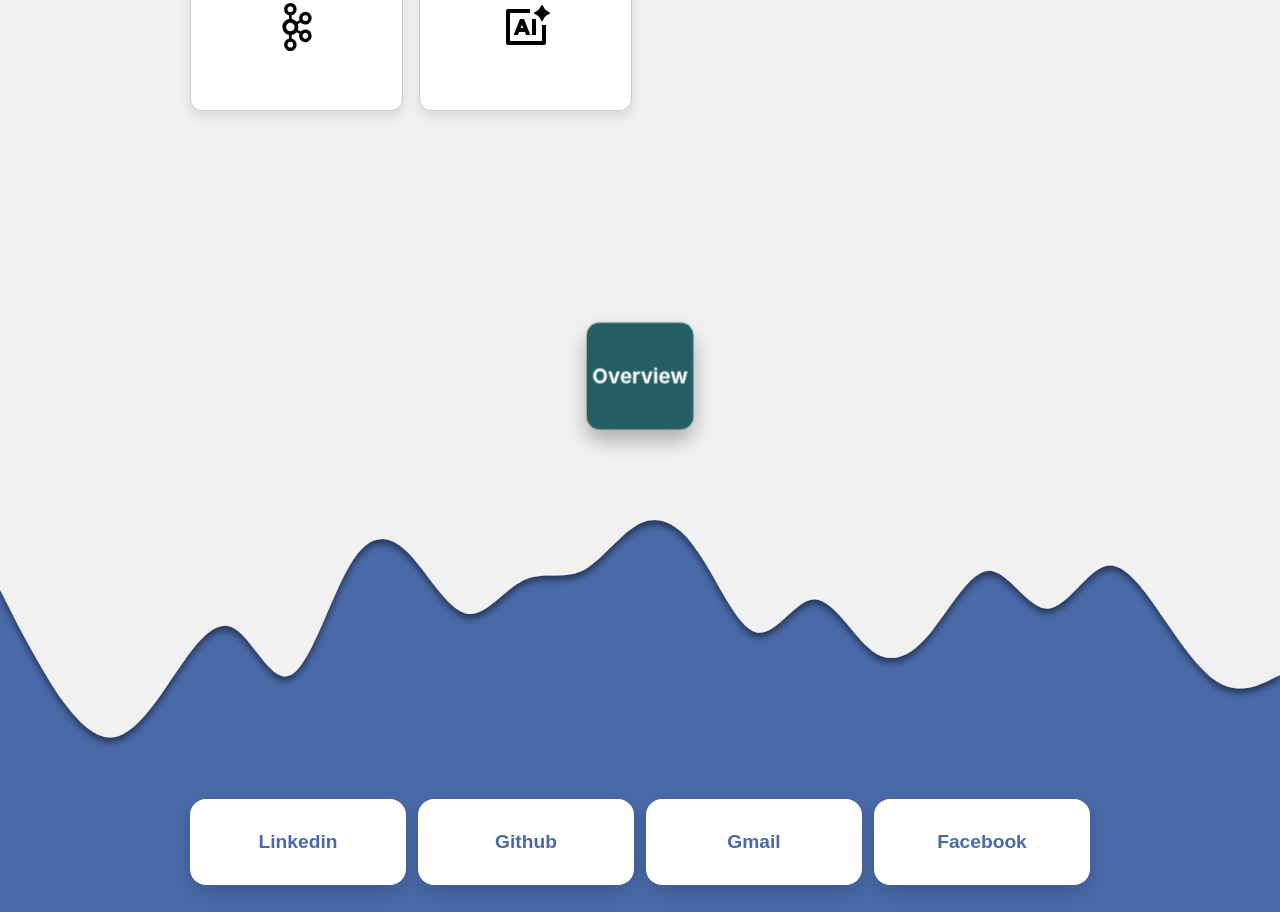
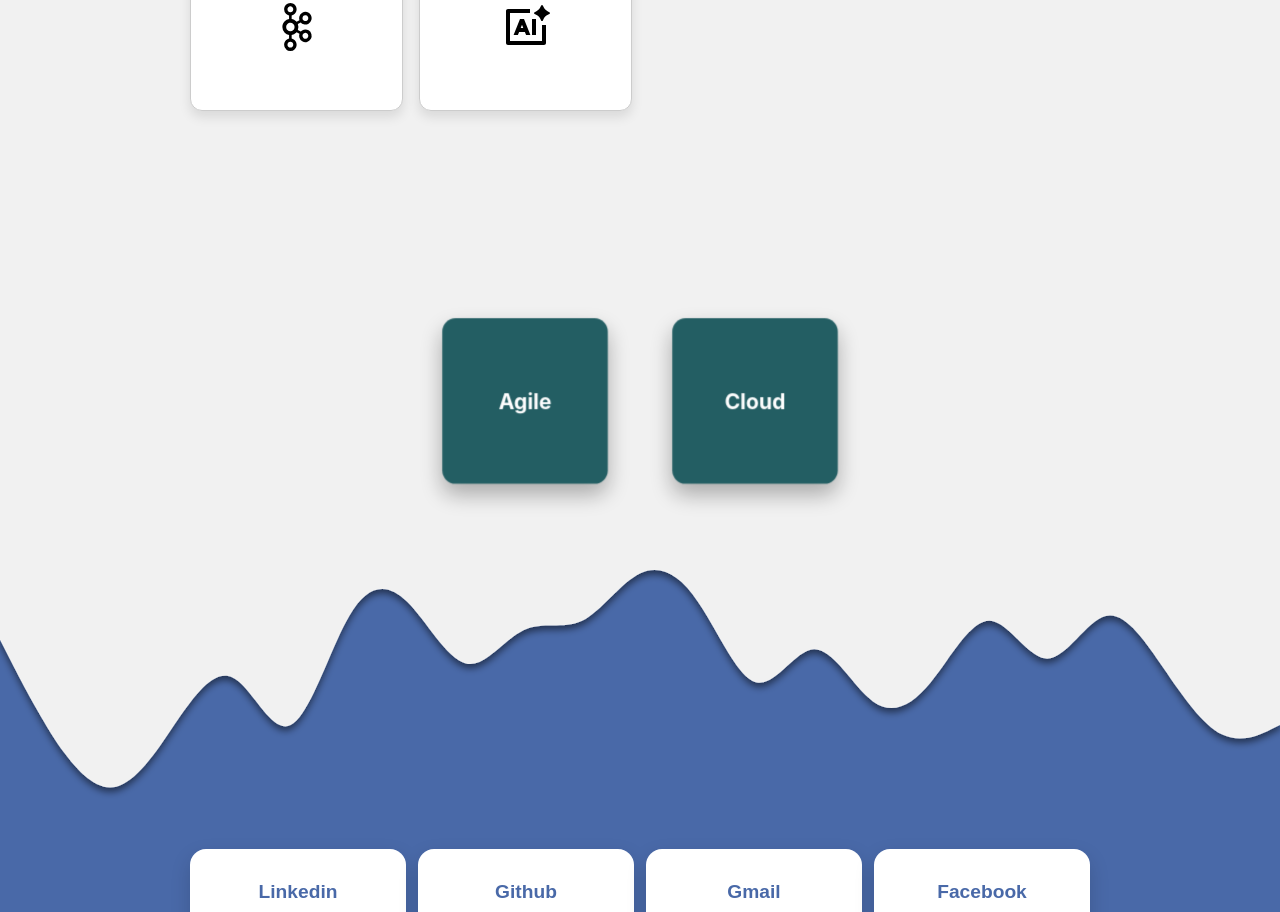
Before and after one commit to sankhadeepbis6/Portfolio, a React (Create React App) app: page / in a window 1280 px wide. Shown: the part 3660-4572 px from the top of the page. Built offline with nearby package versions, Linux system fonts and the light colour scheme.

Commit message:
Cube button changes

```diff
--- a/src/components/CubeButton/CubeButton.jsx
+++ b/src/components/CubeButton/CubeButton.jsx
@@ -8,18 +8,20 @@ const CubeButton = ({
     top = "top",
     bottom = "bottom",
     effectOnHover = false,
+    width = 100,
+    height = 100,
 }) => {
     const cubeClass = effectOnHover ? styles.hoverCube : styles.animatedCube;
 
     return (
-        <div className={styles.cubeContainer}>
+        <div className={styles.cubeContainer} style={{ width, height }}>
             <div className={`${styles.cube} ${cubeClass}`}>
-                <div className={`${styles.face} ${styles.front}`}>{front}</div>
-                <div className={`${styles.face} ${styles.back}`}>{back}</div>
-                <div className={`${styles.face} ${styles.right}`}>{right}</div>
-                <div className={`${styles.face} ${styles.left}`}>{left}</div>
-                <div className={`${styles.face} ${styles.top}`}>{top}</div>
-                <div className={`${styles.face} ${styles.bottom}`}>{bottom}</div>
+                <div className={`${styles.face} ${styles.front}`} style={{ transform: `translateZ(${width / 2}px)` }} >{front}</div>
+                <div className={`${styles.face} ${styles.back}`} style={{ transform: `rotateY(180deg) translateZ(${width / 2}px)` }}>{back}</div>
+                <div className={`${styles.face} ${styles.right}`} style={{ transform: `rotateY(90deg) translateZ(${width / 2}px) rotateZ(270deg)` }}>{right}</div>
+                <div className={`${styles.face} ${styles.left}`} style={{ transform: `rotateY(-90deg) translateZ(${width / 2}px)` }}>{left}</div>
+                <div className={`${styles.face} ${styles.top}`} style={{ transform: `rotateX(90deg) translateZ(${width / 2}px) rotateZ(180deg)` }}>{top}</div>
+                <div className={`${styles.face} ${styles.bottom}`} style={{ transform: `rotateX(-90deg) translateZ(${width / 2}px)` }}>{bottom}</div>
             </div>
         </div>
     );
--- a/src/components/CubeButton/CubeButton.module.css
+++ b/src/components/CubeButton/CubeButton.module.css
@@ -1,7 +1,5 @@
 .cubeContainer {
     perspective: 800px;
-    width: 100px;
-    height: 100px;
 }
 
 .cube {
@@ -14,8 +12,8 @@
 
 .face {
     position: absolute;
-    width: 100px;
-    height: 100px;
+    width: 100%;
+    height: 100%;
     background: #235e63;
     color: white;
     display: flex;
@@ -37,27 +35,27 @@
 }
 
 .front {
-    transform: translateZ(50px);
+    transform: translateZ(100px);
 }
 
 .back {
-    transform: rotateY(180deg) translateZ(50px);
+    transform: rotateY(180deg) translateZ(100px);
 }
 
 .right {
-    transform: rotateY(90deg) translateZ(50px) rotateZ(270deg);
+    transform: rotateY(90deg) translateZ(100px) rotateZ(270deg);
 }
 
 .left {
-    transform: rotateY(-90deg) translateZ(50px);
+    transform: rotateY(-90deg) translateZ(100px);
 }
 
 .top {
-    transform: rotateX(90deg) translateZ(50px) rotateZ(180deg);
+    transform: rotateX(90deg) translateZ(100px) rotateZ(180deg);
 }
 
 .bottom {
-    transform: rotateX(-90deg) translateZ(50px);
+    transform: rotateX(-90deg) translateZ(100px);
 }
 
 @keyframes rotateCube {
--- a/src/components/Overview/Overview.jsx
+++ b/src/components/Overview/Overview.jsx
@@ -4,7 +4,14 @@ import styles from './Overview.module.css';
 const Overview = () => {
     return (
         <section className={styles.overview}>
-            <CubeButton front={"Overview"} back="Overview" right="Overview" left="Overview" top="Overview" bottom="Overview" effectOnHover={false} />
+            <CubeButton
+                front="Web Apps" back="REST API" right="Agile"
+                left="CI/CD" top="OOPs" bottom="Github"
+                effectOnHover={false} width={150} height={150} />
+            <CubeButton
+                front="Microservices" back="Version Control" right="Cloud"
+                left="Caching" top="Load Balancing" bottom="Unit Test"
+                effectOnHover={false} width={150} height={150} />
         </section>
     );
 };
--- a/src/components/Overview/Overview.module.css
+++ b/src/components/Overview/Overview.module.css
@@ -5,5 +5,11 @@
     display: flex;
     justify-content: center;
     align-items: center;
-    flex-direction: column;
+    flex-direction: row;
+    gap: 80px;
 }
+
+.item {
+    width: 200px;
+    height: 200px;
+}
```
